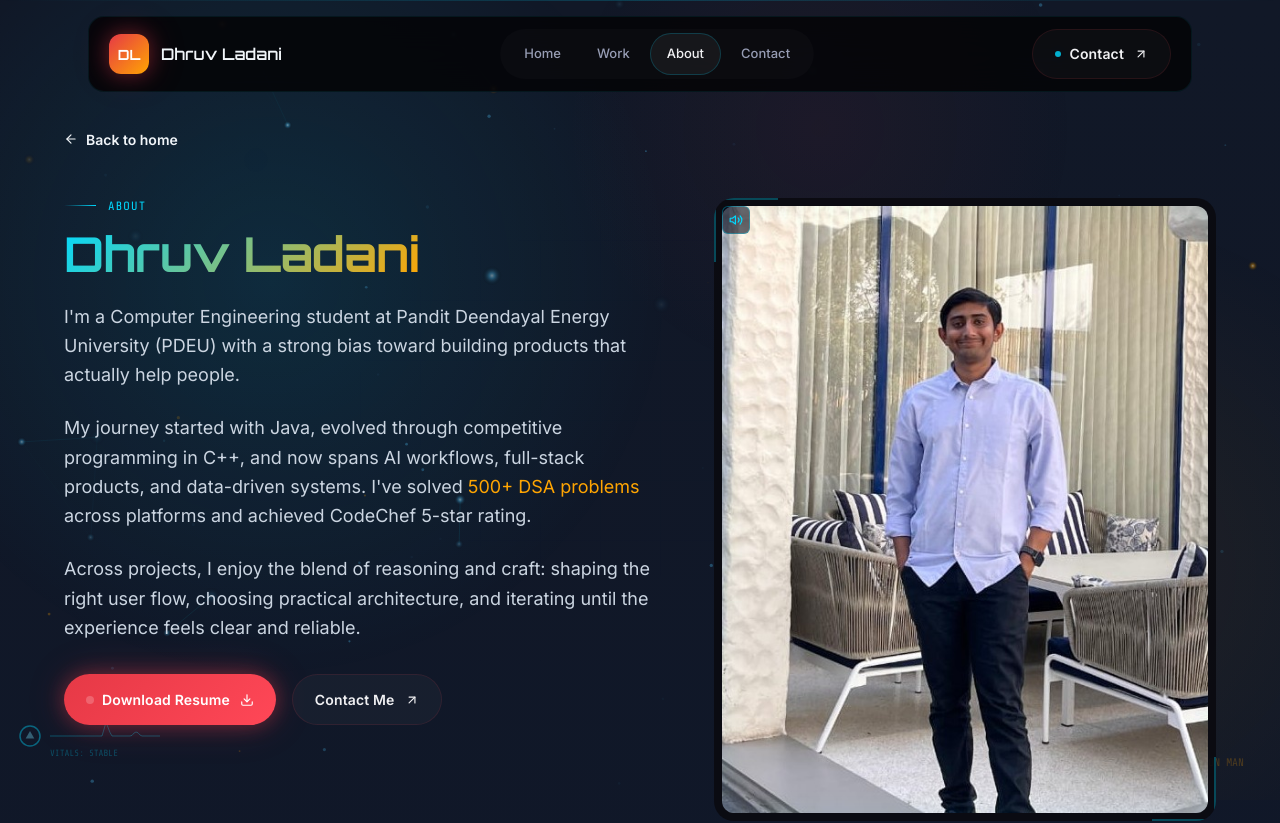
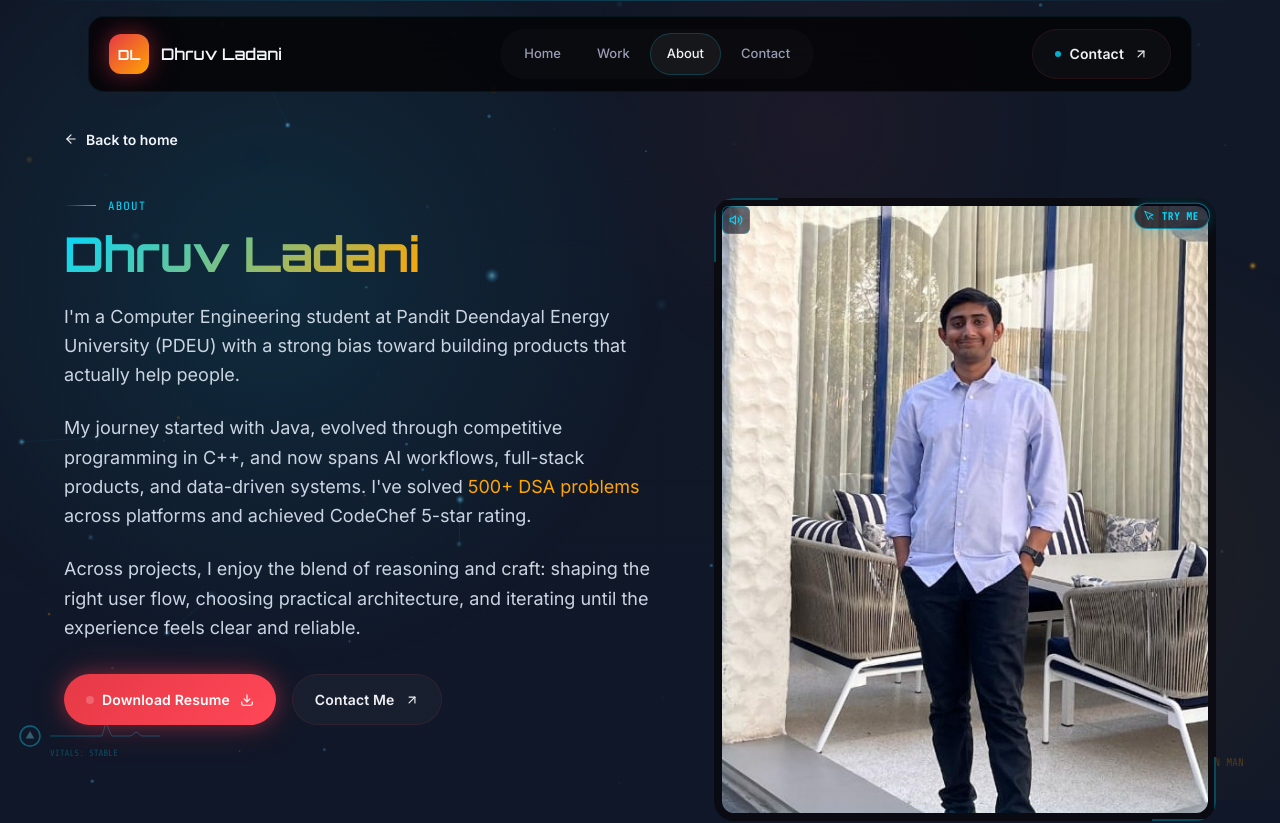
Before and after one commit to dhruvladani04/Portfolio, a React (Vite) app: page /about in a window 1280 px wide. Shown: the top 823 px of the page. Built offline with nearby package versions, Linux system fonts and the light colour scheme.

Commit message:
feat(about): add pulsing 'Try me' nudge to the interactive avatar card

```diff
--- a/src/components/IronManAvatar.jsx
+++ b/src/components/IronManAvatar.jsx
@@ -1,6 +1,6 @@
 import React, { useState, useRef, useEffect } from 'react';
 import { motion, AnimatePresence } from 'framer-motion';
-import { FiCpu, FiZap, FiShield, FiRadio, FiVolume2, FiVolumeX } from 'react-icons/fi';
+import { FiCpu, FiZap, FiShield, FiRadio, FiVolume2, FiVolumeX, FiMousePointer } from 'react-icons/fi';
 
 // AI System configurations
 const AI_SYSTEMS = {
@@ -465,6 +465,7 @@ export default function IronManAvatar() {
   const [audioEnabled, setAudioEnabled] = useState(true);
   const [revealedAI, setRevealedAI] = useState(null); // which AI's themed look is shown (null = base photo)
   const [failedImages, setFailedImages] = useState({}); // themed images that 404'd → fall back to base
+  const [hasInteracted, setHasInteracted] = useState(false); // hides the "Try me" nudge after first click
 
   const containerRef = useRef(null);
   const voicesRef = useRef([]);
@@ -611,6 +612,7 @@ export default function IronManAvatar() {
   //  - double click  → revert to the real photo
   // We briefly defer the single-click action so a following click can cancel it.
   const handleCardClick = () => {
+    setHasInteracted(true);
     if (clickTimerRef.current) {
       clearTimeout(clickTimerRef.current);
       clickTimerRef.current = null;
@@ -670,6 +672,29 @@ export default function IronManAvatar() {
         >
           {audioEnabled ? <FiVolume2 className="text-sm" /> : <FiVolumeX className="text-sm" />}
         </button>
+
+        {/* "Try me" nudge — visible up front (not just on hover) so first-time
+            visitors know the photo is interactive; disappears after first click */}
+        <AnimatePresence>
+          {!hasInteracted && (
+            <motion.div
+              className="absolute top-2 right-2 z-40 pointer-events-none flex items-center gap-1.5 pl-2 pr-2.5 py-1 rounded-full font-mono text-[10px] font-semibold uppercase tracking-wider"
+              style={{
+                background: 'rgba(2,6,23,0.72)',
+                border: `1px solid ${currentAI.color}80`,
+                color: currentAI.color,
+                boxShadow: `0 0 14px ${currentAI.color}40`,
+              }}
+              initial={{ opacity: 0, scale: 0.9 }}
+              animate={{ opacity: 1, scale: [1, 1.06, 1], y: [0, -3, 0] }}
+              exit={{ opacity: 0, scale: 0.9, transition: { duration: 0.3 } }}
+              transition={{ scale: { duration: 1.6, repeat: Infinity, ease: 'easeInOut' }, y: { duration: 1.6, repeat: Infinity, ease: 'easeInOut' } }}
+            >
+              <FiMousePointer className="text-[11px]" />
+              Try me
+            </motion.div>
+          )}
+        </AnimatePresence>
 
         {/* HUD Scanner */}
         <HUDScanner isHovered={isHovered} isActive={showAI} />
```
